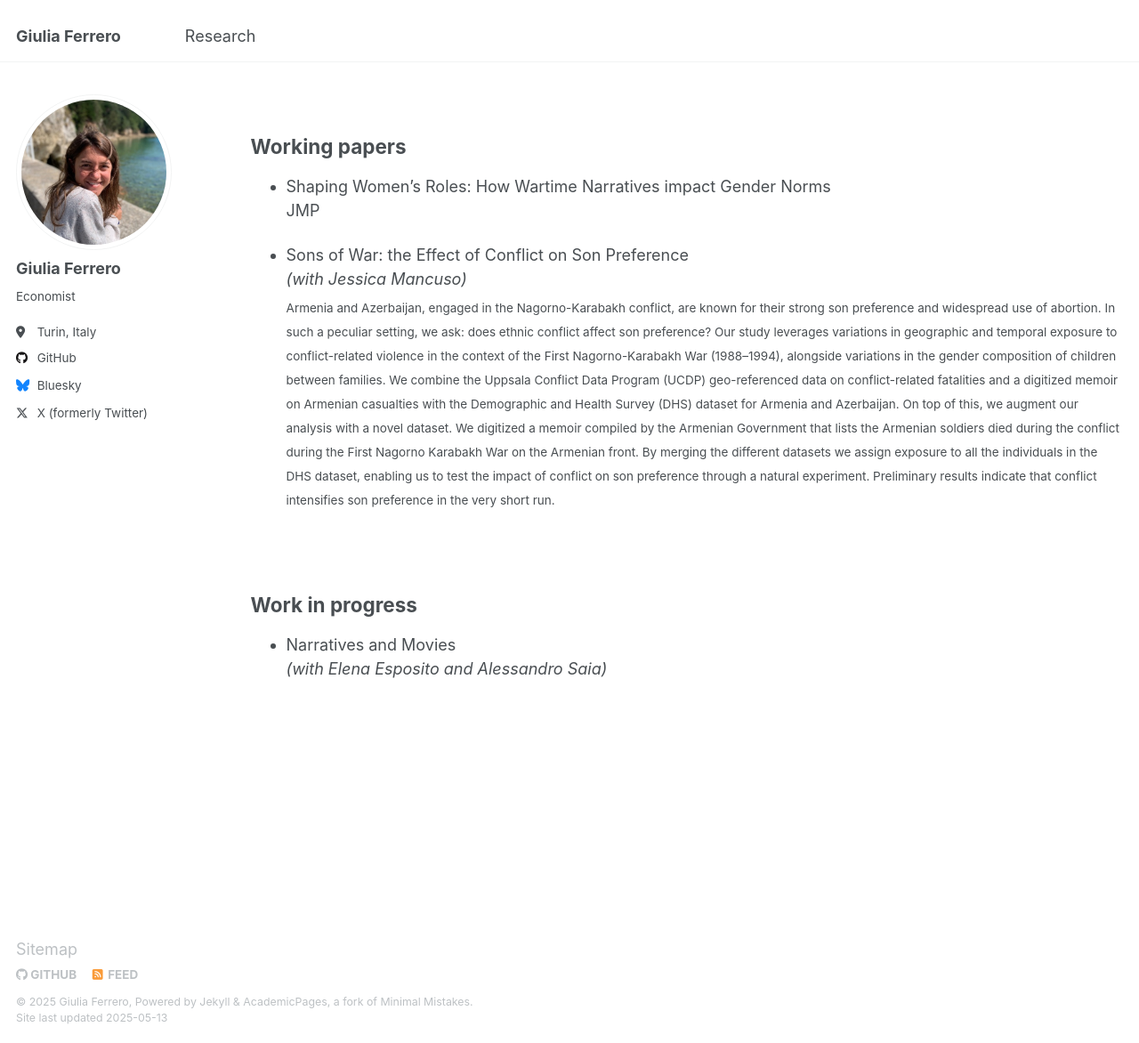
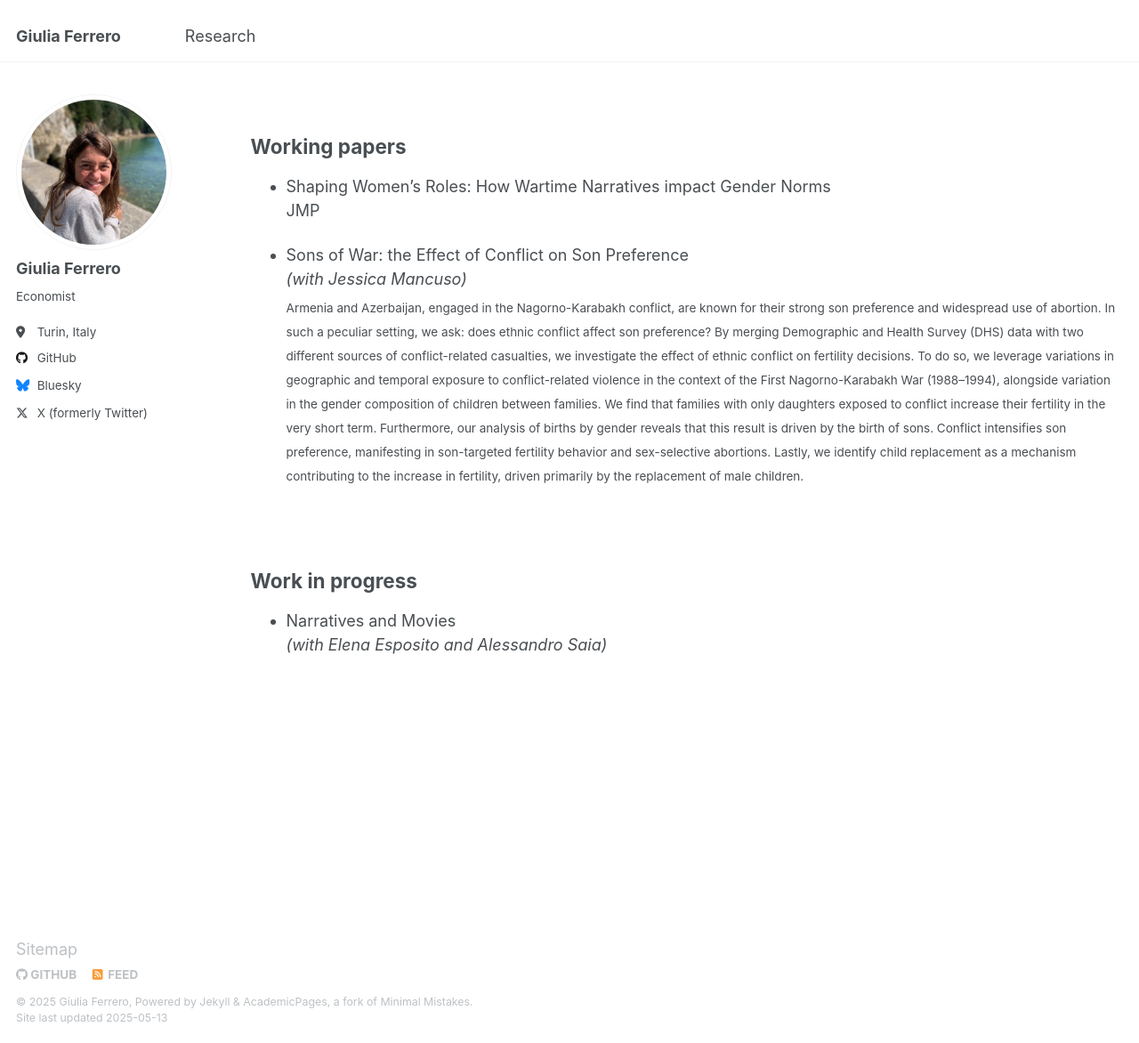
Before and after one commit to giuliferrero/giuliferrero.github.io, a Jekyll site: the page built from _pages/publications.md, in a window 1280 px wide and 1172 px high. Shown: the whole window at 89% size. Built offline with Jekyll 4.4.1, drawn with Linux system fonts in a browser that asks for light colours.

Commit message:
Update publications.md

```diff
--- a/_pages/publications.md
+++ b/_pages/publications.md
@@ -23,7 +23,8 @@ Working papers
 
 
 - Sons of War: the Effect of Conflict on Son Preference<br>*(with Jessica Mancuso)* <br>
-<sub>Armenia and Azerbaijan, engaged in the Nagorno-Karabakh conflict, are known for their strong son preference and widespread use of abortion. In such a peculiar setting, we ask: does ethnic conflict affect son preference? Our study leverages variations in geographic and temporal exposure to conflict-related violence in the context of the First Nagorno-Karabakh War (1988–1994), alongside variations in the gender composition of children between families. We combine the Uppsala Conflict Data Program (UCDP) geo-referenced data on conflict-related fatalities and a digitized memoir on Armenian casualties with the Demographic and Health Survey (DHS) dataset for Armenia and Azerbaijan. On top of this, we augment our analysis with a novel dataset. We digitized a memoir compiled by the Armenian Government that lists the Armenian soldiers died during the conflict during the First Nagorno Karabakh War on the Armenian front. By merging the different datasets we assign exposure to all the individuals in the DHS dataset, enabling us to test the impact of conflict on son preference through a natural experiment. Preliminary results indicate that conflict intensifies son preference in the very short run.<sub>
+<sub>Armenia and Azerbaijan, engaged in the Nagorno-Karabakh conflict, are known for their strong son preference and widespread use of abortion. In such a peculiar setting, we ask: does ethnic conflict affect son preference? By merging Demographic and Health Survey (DHS) data with two different sources of conflict-related casualties, we investigate the effect of ethnic conflict on fertility decisions. To do so, we leverage variations in geographic and temporal exposure to conflict-related violence in the context of the First Nagorno-Karabakh War (1988–1994), alongside variation in the gender composition of children between families. We find that families with only daughters exposed to conflict increase their fertility in the very short term. Furthermore, our analysis of births by gender reveals that this result is driven by the birth of sons. Conflict intensifies son preference, manifesting in son-targeted fertility behavior and sex-selective abortions. Lastly, we identify child replacement as a mechanism
+contributing to the increase in fertility, driven primarily by the replacement of male children.<sub>
 
 <br>
 
```
